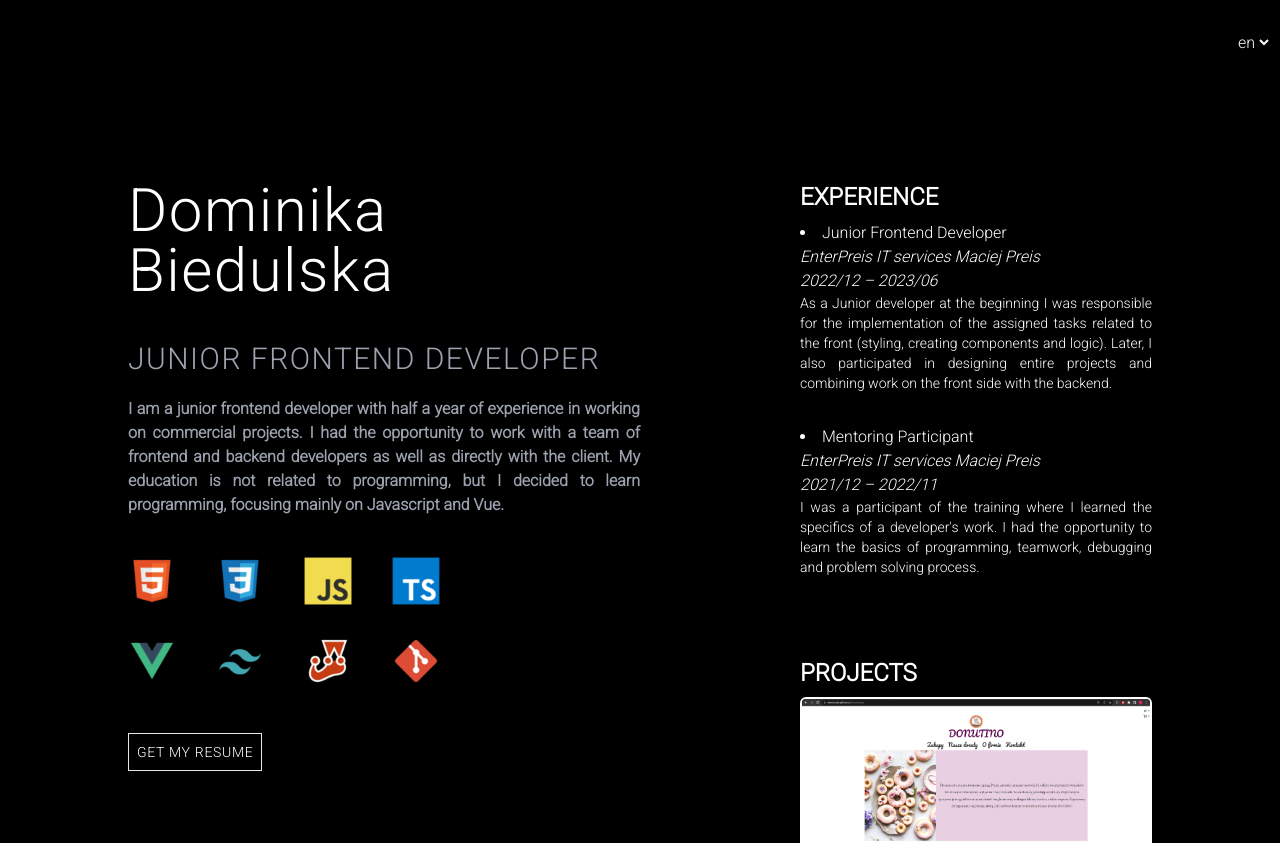
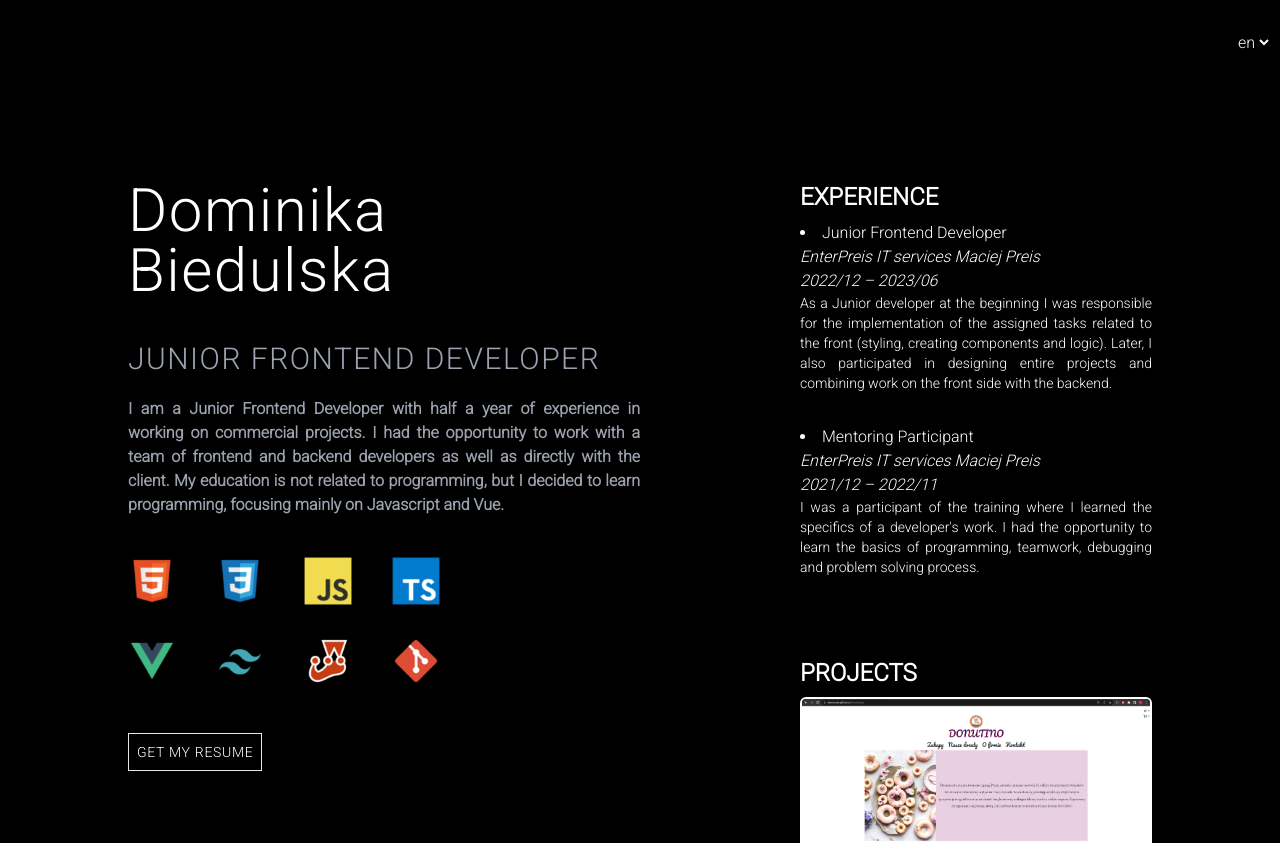
Before and after one commit to DominoxB/my-portfolio, a Vue app: page / in a window 1280 px wide. Shown: the top 843 px of the page. Built offline with nearby package versions, Linux system fonts and the light colour scheme.

Commit message:
fix: fix en describe

```diff
--- a/src/locales/en/index.js
+++ b/src/locales/en/index.js
@@ -1,7 +1,7 @@
 const en = {
   name: 'Dominika Biedulska',
   job: 'Junior Frontend Developer',
-  aboutMe: 'I am a junior frontend developer with half a year of experience in working on commercial projects. I had the opportunity to work with a team of frontend and backend developers as well as directly with the client. My education is not related to programming, but I decided to learn programming, focusing mainly on Javascript and Vue.',
+  aboutMe: 'I am a Junior Frontend Developer with half a year of experience in working on commercial projects. I had the opportunity to work with a team of frontend and backend developers as well as directly with the client. My education is not related to programming, but I decided to learn programming, focusing mainly on Javascript and Vue.',
   github: 'DominoxB',
   experience: 'Experience',
   enterPreis: 'EnterPreis IT services Maciej Preis',
```
